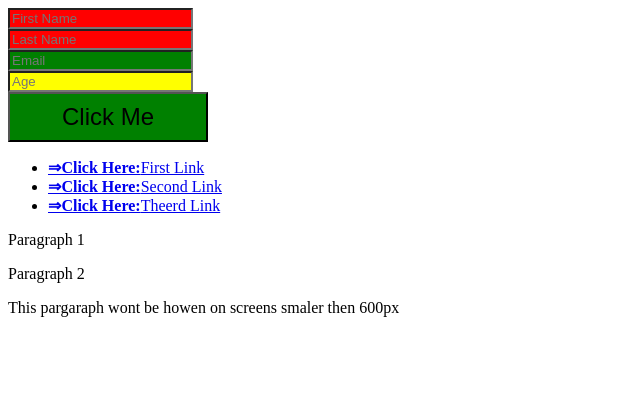
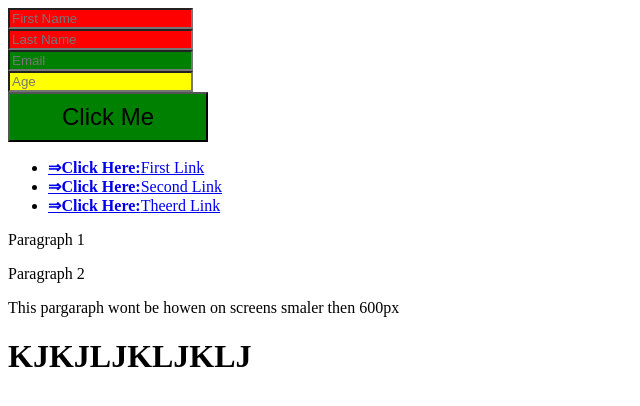
Before and after one commit to codingame120/css, a plain HTML site: page index.html in a window 1280 px wide. Shown: the whole page, without its empty margins (0-640 px from the left). Drawn offline with Linux system fonts and the light colour scheme.

Commit message:
initial commit

```diff
--- a/index.html
+++ b/index.html
@@ -38,5 +38,7 @@
 <p>Paragraph 2</p>
 <p class="screen-only">This pargaraph wont be howen on screens smaler then 600px</p>
 
+<h1>KJKJLJKLJKLJ</h1>
+
 </body>
 </html>
```
